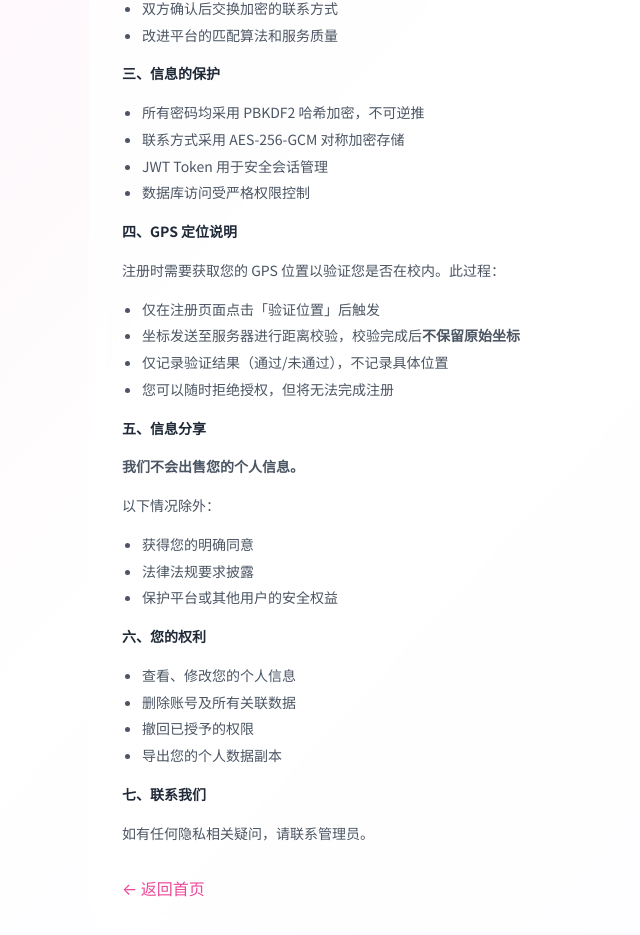
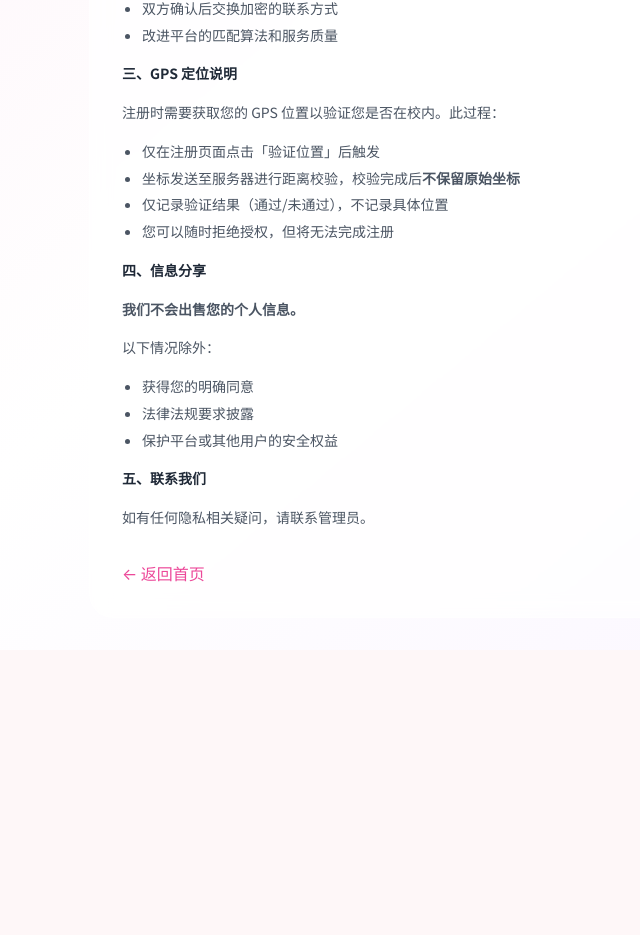
Before and after one commit to hajicat/JAI, a Next.js app: page /privacy in a window 1280 px wide. Shown: the part 413-1348 px from the top of the page, without its empty margins (215-855 px from the left). After the commit the page ends 1063 px from the top, so only its background shows below. Built offline with nearby package versions, Linux system fonts and the light colour scheme.

Commit message:
fix: 隐私政策删除技术防护细节和用户权利章节，用户协议增加最终解释权条款

```diff
--- a/src/app/privacy/page.tsx
+++ b/src/app/privacy/page.tsx
@@ -22,15 +22,7 @@ export default function PrivacyPage() {
             <li>改进平台的匹配算法和服务质量</li>
           </ul>
 
-          <h3 className="font-bold text-gray-800 mt-4">三、信息的保护</h3>
-          <ul className="list-disc pl-5 space-y-1">
-            <li>所有密码均采用 PBKDF2 哈希加密，不可逆推</li>
-            <li>联系方式采用 AES-256-GCM 对称加密存储</li>
-            <li>JWT Token 用于安全会话管理</li>
-            <li>数据库访问受严格权限控制</li>
-          </ul>
-
-          <h3 className="font-bold text-gray-800 mt-4">四、GPS 定位说明</h3>
+          <h3 className="font-bold text-gray-800 mt-4">三、GPS 定位说明</h3>
           <p>注册时需要获取您的 GPS 位置以验证您是否在校内。此过程：</p>
           <ul className="list-disc pl-5 space-y-1">
             <li>仅在注册页面点击「验证位置」后触发</li>
@@ -39,7 +31,7 @@ export default function PrivacyPage() {
             <li>您可以随时拒绝授权，但将无法完成注册</li>
           </ul>
 
-          <h3 className="font-bold text-gray-800 mt-4">五、信息分享</h3>
+          <h3 className="font-bold text-gray-800 mt-4">四、信息分享</h3>
           <p><strong>我们不会出售您的个人信息。</strong></p>
           <p>以下情况除外：</p>
           <ul className="list-disc pl-5 space-y-1">
@@ -48,15 +40,7 @@ export default function PrivacyPage() {
             <li>保护平台或其他用户的安全权益</li>
           </ul>
 
-          <h3 className="font-bold text-gray-800 mt-4">六、您的权利</h3>
-          <ul className="list-disc pl-5 space-y-1">
-            <li>查看、修改您的个人信息</li>
-            <li>删除账号及所有关联数据</li>
-            <li>撤回已授予的权限</li>
-            <li>导出您的个人数据副本</li>
-          </ul>
-
-          <h3 className="font-bold text-gray-800 mt-4">七、联系我们</h3>
+          <h3 className="font-bold text-gray-800 mt-4">五、联系我们</h3>
           <p>如有任何隐私相关疑问，请联系管理员。</p>
         </div>
         <a href="/" className="inline-block mt-8 text-pink-500 hover:underline">← 返回首页</a>
--- a/src/app/terms/page.tsx
+++ b/src/app/terms/page.tsx
@@ -39,6 +39,9 @@ export default function TermsPage() {
 
           <h3 className="font-bold text-gray-800 mt-4">六、协议修改</h3>
           <p>我们保留在必要时修改本协议的权利。重大变更将通过平台公告形式通知用户。</p>
+
+          <h3 className="font-bold text-gray-800 mt-4">七、其他</h3>
+          <p>本协议的最终解释权归「吉动盲盒」所有。</p>
         </div>
         <a href="/" className="inline-block mt-8 text-pink-500 hover:underline">← 返回首页</a>
       </div>
```
